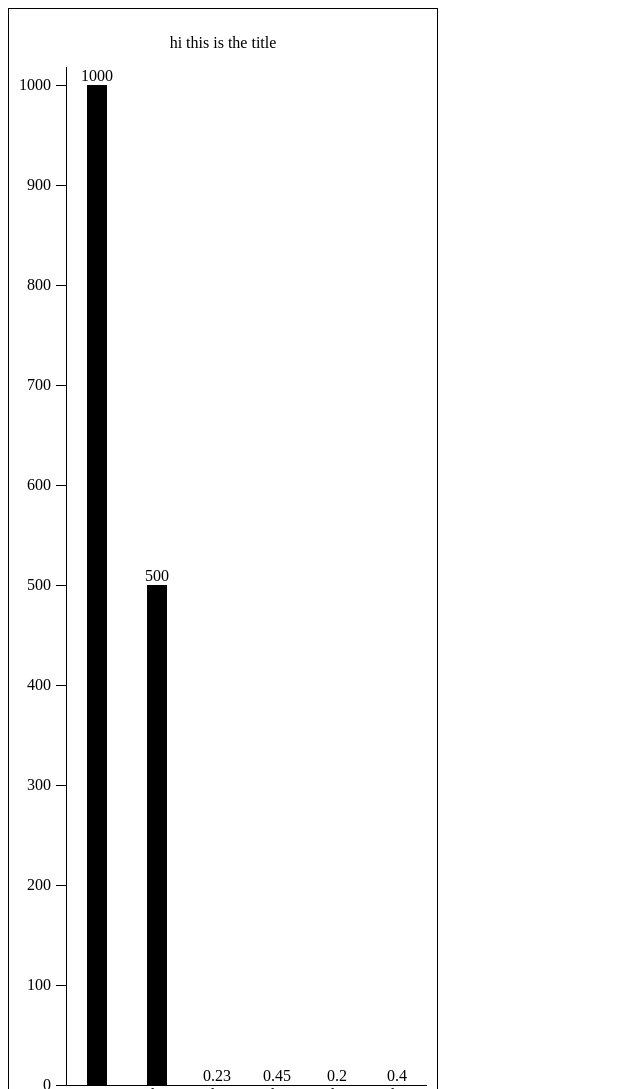
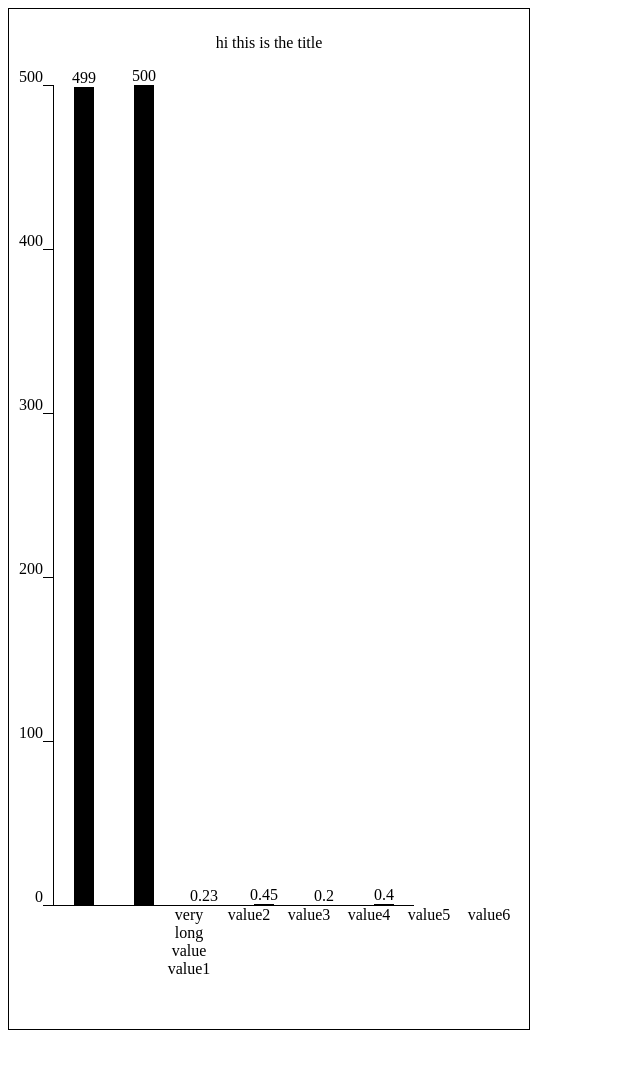
Before and after one commit to scc416/draw-bar-chart, a website: page index.html in a window 1280 px wide. Shown: the top 1089 px of the page, without its empty margins (0-640 px from the left). After the commit the page ends 1038 px from the top, so only its background shows below. Drawn offline with nearby package versions, Linux system fonts and the light colour scheme.

Commit message:
plot y-axis and draw bar according the height of the bar graph in option(parameter)

```diff
--- a/draw-bar-chart.js
+++ b/draw-bar-chart.js
@@ -1,15 +1,34 @@
 function drawBarChart(data, options, element) {
   let chartContent = "";
+  //for the label on x-axis
   let xAxis = "";
+
+  //for the tick on y-axis
+  let yTick = "";
+
+  //for the label on y-axis
+  let yLabel = "";
+
+  //label the x-axis
+  for(let val of data[1]) {
+    xAxis += (`<div style="text-align: center; overflow-wrap: break-word; width: 60px">${val}</div>`);
+  };
+
+  //put the x-axis in a div
+  xAxis = `<div id="x-axis">${xAxis}</div>`;
+
+  //put the title in a div
+  let title = `<div id="title">${options.title}</div>`;
+
+  //to store the maximum value in data
   let maxVal = data[0][0];
 
-  //plot the bar graph with value in parameter "data"
-  for(let val of data[0]) {
-    if(val > maxVal) {
-      maxVal = val;
-    }
-    chartContent += (`<div><div style="text-align: center">${val}</div><div style="background-color: black; width: 20px; height: ${val}px; margin: 0px 20px"></div></div>`);
-  };
+
+  element.html(title + xAxis);
+  //calculate the height of the bar content
+  let barMaxHeight = options.height - $("#title").innerHeight() - $("#x-axis").innerHeight();
+
+  console.log(barMaxHeight);
 
   //decide the position of ticks on y-axis
   let pow = 0;
@@ -17,36 +36,42 @@ function drawBarChart(data, options, element) {
 
   }
   let tickInterval = Math.pow(10, pow-1);
-  console.log(tickInterval);
-  //for the tick on y-axis
-  let yTick = "";
-
-  //for the label on y-axis
-  let yLabel = "";
+  let maxTick = Math.ceil(maxVal/tickInterval) * tickInterval;
+  let heightPerUnit = barMaxHeight/maxTick;
   for(let i = 0; i < maxVal; i += tickInterval) {
     // minus one from tick interval to leave space for the border
-    yTick += `<div style="width: 10px; height: ${tickInterval-1}px; border-top: 1px black solid"></div>`;
-    yLabel += `<div style="height: 10px; text-align: right">${i}</div><div style="height: ${tickInterval-10}px"></div>`;
+    yTick += `<div style="width: 10px; height: ${tickInterval*heightPerUnit-1}px; border-top: 1px black solid"></div>`;
+    yLabel += `<div style="display: flex; align-items: flex-end; justify-content: flex-end; height: ${tickInterval*heightPerUnit}px">${i}</div>`;
   }
-  yLabel += `<div style="height: 10px; text-align: right">${(Math.ceil(maxVal)/tickInterval)*tickInterval}</div>`;
+  yLabel += `<div style="text-align: right">${maxTick}</div>`;
 
-  //label of x-axis
-  for(let val of data[1]) {
-    xAxis += (`<div style="text-align: center; overflow-wrap: break-word; width: 60px">${val}</div>`);
+    //plot the bar graph with value in parameter "data"
+  for(let val of data[0]) {
+    //update maxVal
+    if(val > maxVal) {
+      maxVal = val;
+    }
+    chartContent += (`<div><div style="text-align: center">${val}</div><div style="background-color: black; width: 20px; height: ${val*heightPerUnit}px; margin: 0px 20px"></div></div>`);
   };
-  let chart = `<div id="chart"><div id="title">${options.title}</div><div id="middle"><div id="y-label">${yLabel}</div><div id="y-tick">${yTick}</div><div id="chartContent">${chartContent}</div></div><div id="x-axis">${xAxis}</div></div>`;
+
+
+  let chart = `<div id="chart">${title}<div id="middle"><div id="y-label">${yLabel}</div><div id="y-tick">${yTick}</div><div id="chartContent">${chartContent}</div></div>${xAxis}</div>`;
   element.html(chart);
   element.css("border", "1px black solid");
   element.css("display", "inline-block");
   element.css("padding", "10px");
+  element.css("height", options.height);
+  element.css("width", options.width);
   $( "#middle" ).css( "display", "flex");
   $( "#title" ).css( "text-align", "center" );
   $( "#title" ).css( "margin", "15px" );
-  $( "#chartContent" ).css("border-left", "1px black solid");
+  $( "#y-tick" ).css("border-right", "1px black solid");
+  $( "#middle" ).css("display", "flex");
+  $( "#middle" ).css("align-items", "flex-end");
   $( "#y-label" ).css("display", "flex");
   $( "#y-label" ).css("flex-direction", "column-reverse");
-  $( "#y-label" ).css("margin-right", "5px");
-  // $( "#y-label" ).css("border-bottom", "1px grey solid");
+  $( "#y-label" ).css("margin-right", "0px");
+  $( "#y-label" ).css("justify-content", "space-evenly");
   $( "#y-tick" ).css("display", "flex");
   $( "#y-tick" ).css("flex-direction", "column");
   $( "#y-tick" ).css("justify-content", "flex-end");
@@ -56,4 +81,6 @@ function drawBarChart(data, options, element) {
   $( "#chartContent" ).css("align-items", "flex-end");
   $( "#x-axis" ).css("display", "flex");
   $( "#x-axis" ).css("justify-content", "flex-end");
+
+
 };
--- a/index.html
+++ b/index.html
@@ -11,9 +11,11 @@
     </div>
     <script>
       drawBarChart(
-        [[1000, 500, .23, .45, .2, .4],
+        [[499, 500, .23, .45, .2, .4],
         ["very long value value1", "value2", "value3", "value4", "value5", "value6"]],
-        {title: "hi this is the title"},
+        {title: "hi this is the title",
+        width: 500,
+        height: 1000},
         $( "#test" )
         );
     </script>
```
